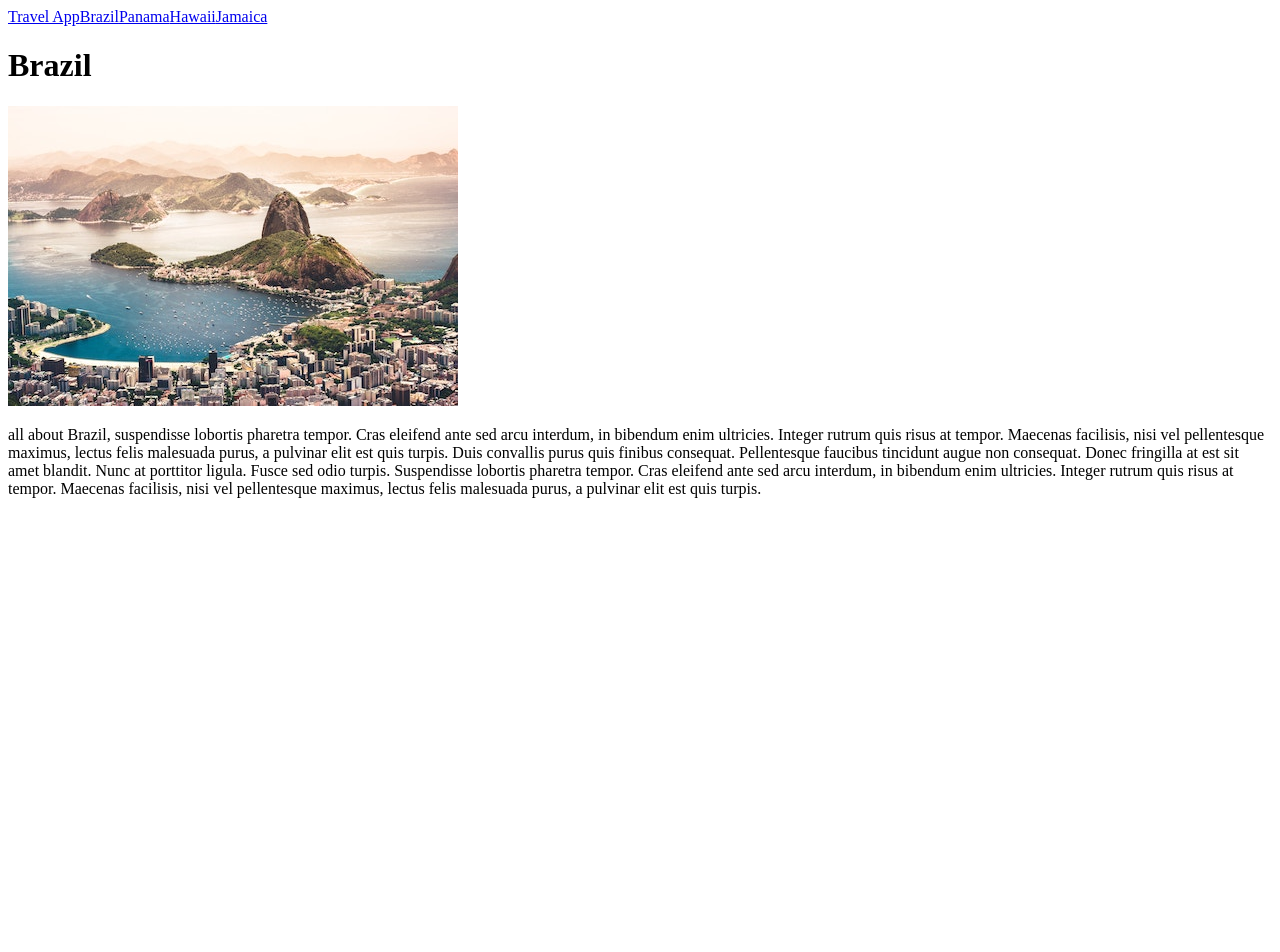
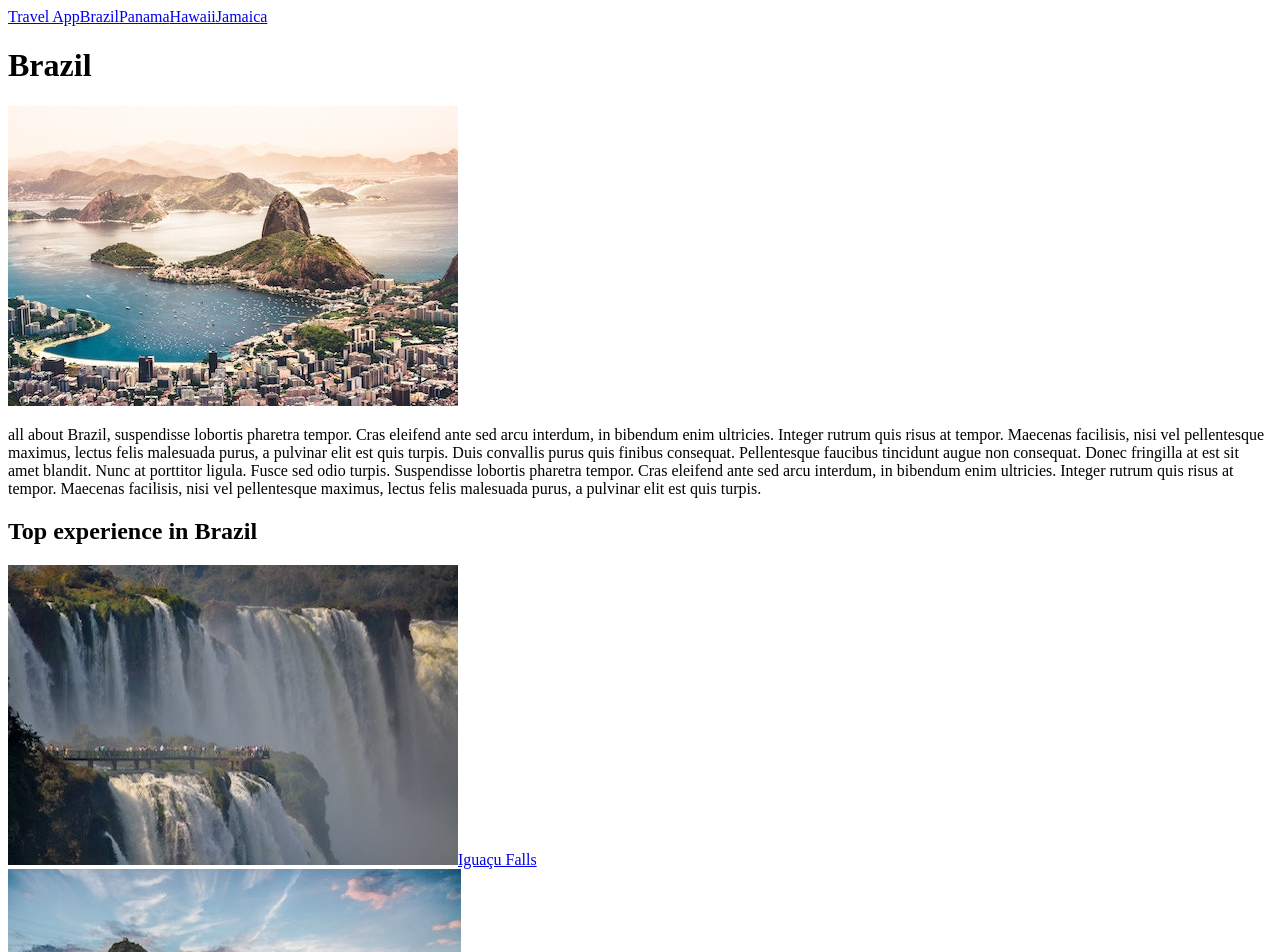
Before and after one commit to hinlocaesar/travel-app, a Vue app: page /destination/1/brazil in a window 1280 px wide. Shown: the top 952 px of the page. Before the commit the page ends 800 px from the top, so only its background shows below. Built offline with nearby package versions, Linux system fonts and the light colour scheme; the HTML template or start-up script is replaced by a standard one.

Commit message:
Add ExperienceShow view and ExperienceCard component with routing support

```diff
--- /dev/null
+++ b/src/components/ExperienceCard.vue
@@ -0,0 +1,19 @@
+<template>
+  <div class="card">
+    <img :src="`/images/${experience.image}`" :alt="experience.name">
+    <span class = "card__test">
+      {{ experience.name }}
+    </span>
+  </div>
+</template>
+
+<script>
+export default{
+  props:{
+    experience:{
+      type: Object,
+      required: true
+    }
+  }
+}
+</script>
--- a/src/router/index.js
+++ b/src/router/index.js
@@ -8,6 +8,12 @@
           name: 'destination.show',
           component: () => import('@/views/DestinationShow.vue'),
           props: route=>({id:parseInt(route.params.id)})
+         },
+         {
+          path: '/destination/:id/:slug/:experienceSlug',
+          name: 'experience.show',
+          component: () => import('@/views/ExperienceShow.vue'),
+          props: route=> ({...route.params, id: parseInt(route.params.id)})
          }
   ],
 })
--- a/src/views/DestinationShow.vue
+++ b/src/views/DestinationShow.vue
@@ -4,10 +4,26 @@
       <img :src="`/images/${destination.image}`" :alt="destination.name">
       <p>{{destination.description}}</p>
     </div>
+        <section class="experiences">
+          <h2>Top experience in {{ destination.name }}</h2>
+          <div class="cards">
+            <router-link
+                  v-for="experience in destination.experiences"
+                  :key="experience.slug"
+                  :to="{ name: 'experience.show', params: {experienceSlug: experience.slug}}"
+            >
+                <ExperienceCard
+                  :experience="experience"
+                  />
+              </router-link>
+          </div>
+      </section>
 </template>
 <script>
 import sourceData from '@/data.json'
+import ExperienceCard from '@/components/ExperienceCard.vue'
 export default {
+  components: {ExperienceCard},
   props: {
     id: {
       type: Number,
--- /dev/null
+++ b/src/views/ExperienceShow.vue
@@ -0,0 +1,28 @@
+<template>
+  <section>
+    <h1>{{experience.name}}</h1>
+    <img :src="`/images/${experience.image}`" :alt="experience.name">
+    <p>{{experience.description}}</p>
+  </section>
+</template>
+<script>
+import sourceData from '@/data.json'
+export default {
+  props:{
+    id: {type: Number, required: true,},
+    experienceSlug: {type: String, required: true,}
+  },
+  computed:{
+    destination(){
+      return sourceData.destinations.find(
+        destination => destination.id === this.id
+      )
+    },
+    experience(){
+      return this.destination.experiences.find(
+        experience=> experience.slug === this.experienceSlug
+      )
+    }
+  }
+}
+</script>
```
